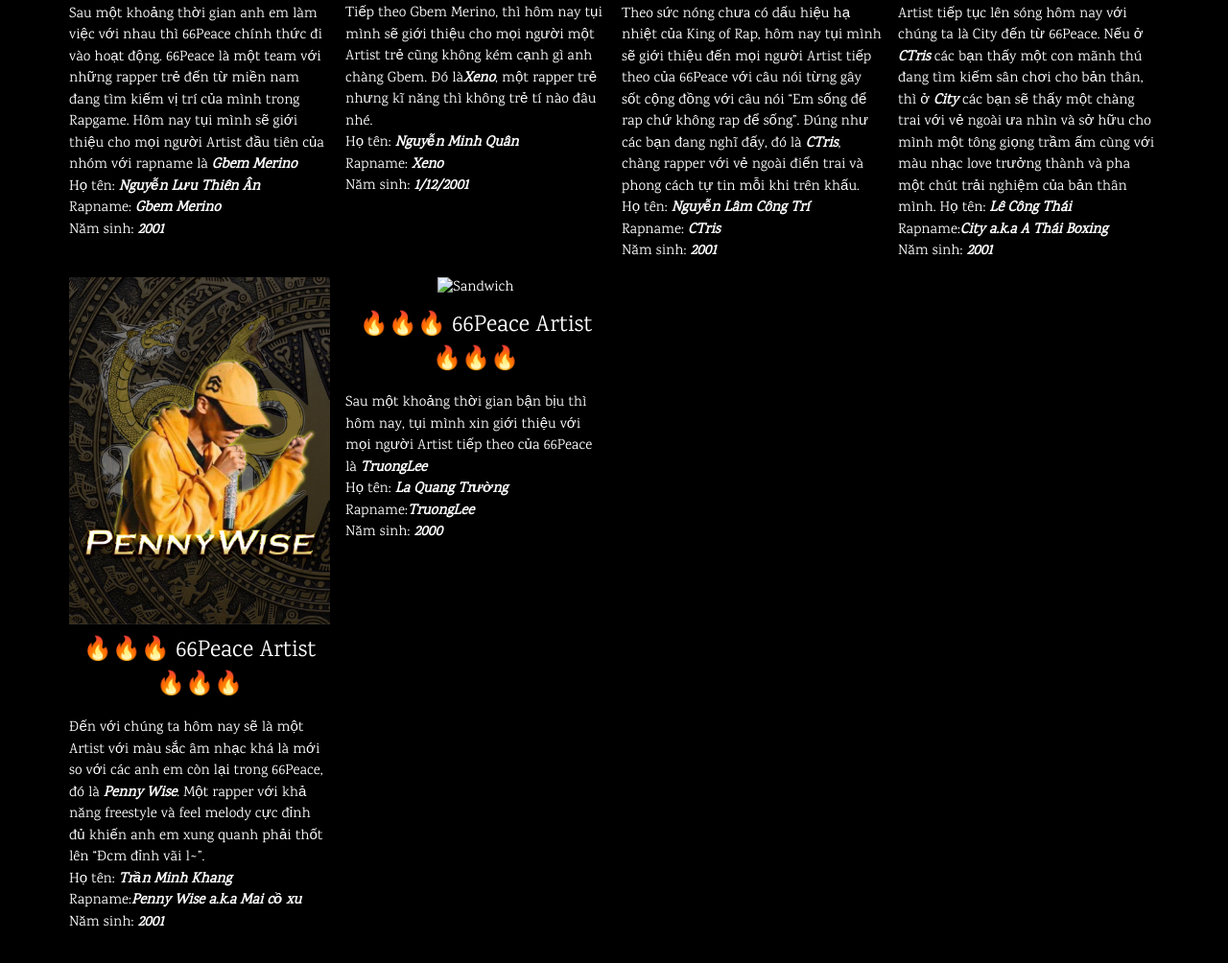
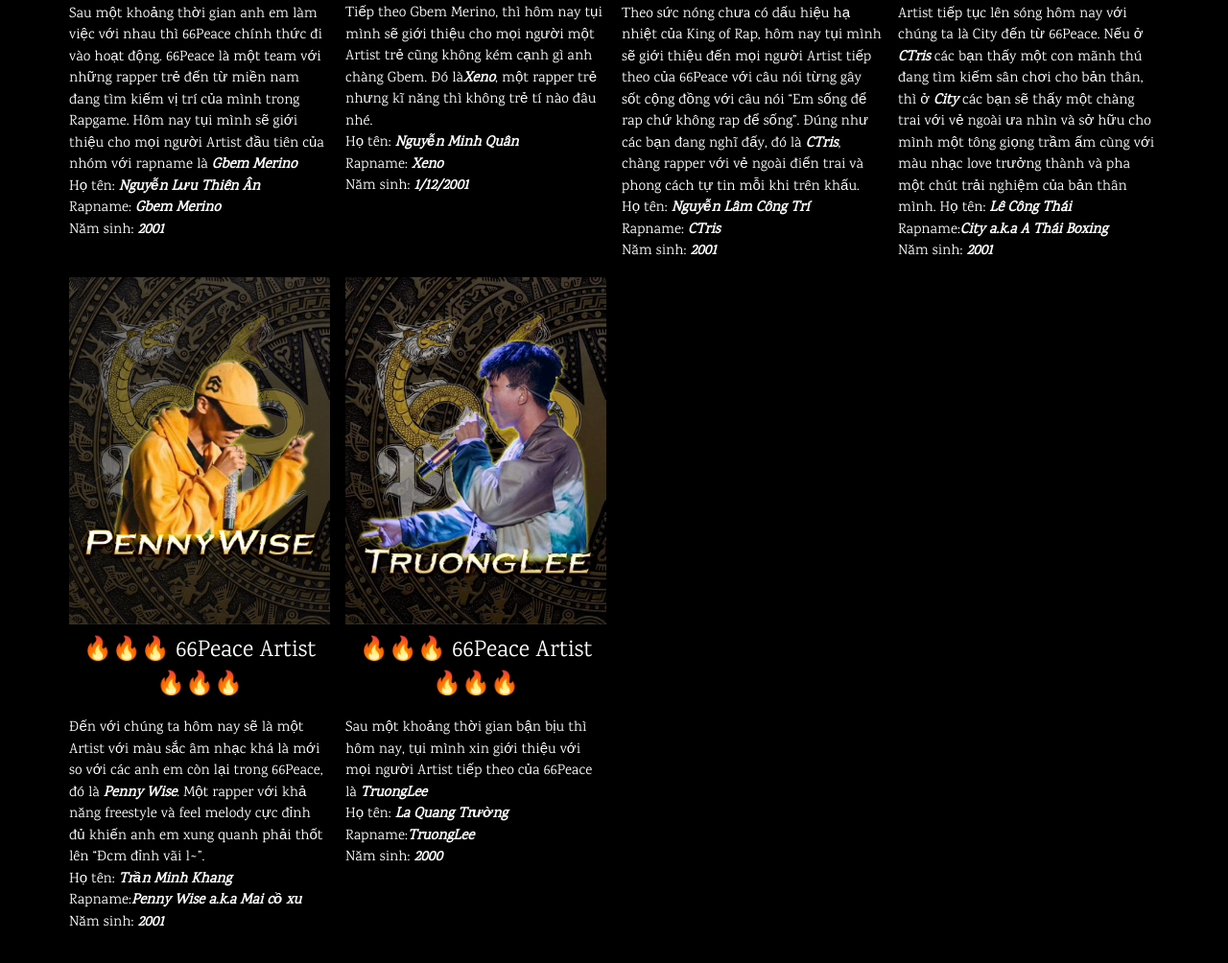
Before and after one commit to hector190123/66Peace, a plain HTML site: page index2.html in a window 1280 px wide. Shown: the part 612-1616 px from the top of the page at 96% size. Drawn offline with nearby package versions, Linux system fonts and the light colour scheme.

Commit message:
Update index2.html

```diff
--- a/index2.html
+++ b/index2.html
@@ -122,7 +122,7 @@ div{
 
 
   <div class="w3-quarter">
-    <img src="Truoglee.jpg" alt="Sandwich" style="width:100%">
+    <img src="Truoglee.png" alt="Sandwich" style="width:100%">
     <h3>🔥🔥🔥 66Peace Artist 🔥🔥🔥</h3>
     <p style="text-align: left;">Sau một khoảng thời gian bận bịu thì hôm nay, tụi mình xin giới thiệu với mọi người Artist tiếp theo của 66Peace là <b><i>TruongLee</i></b>
       <br>
```
